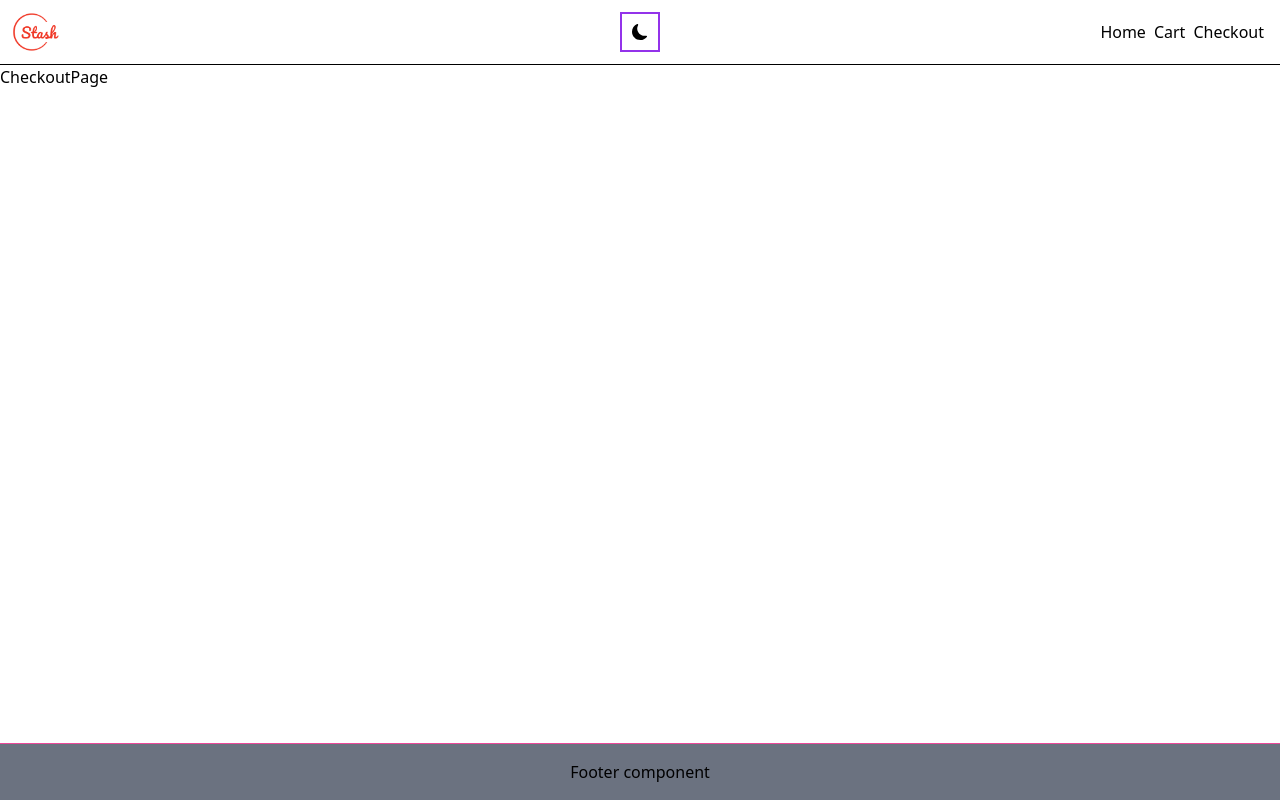
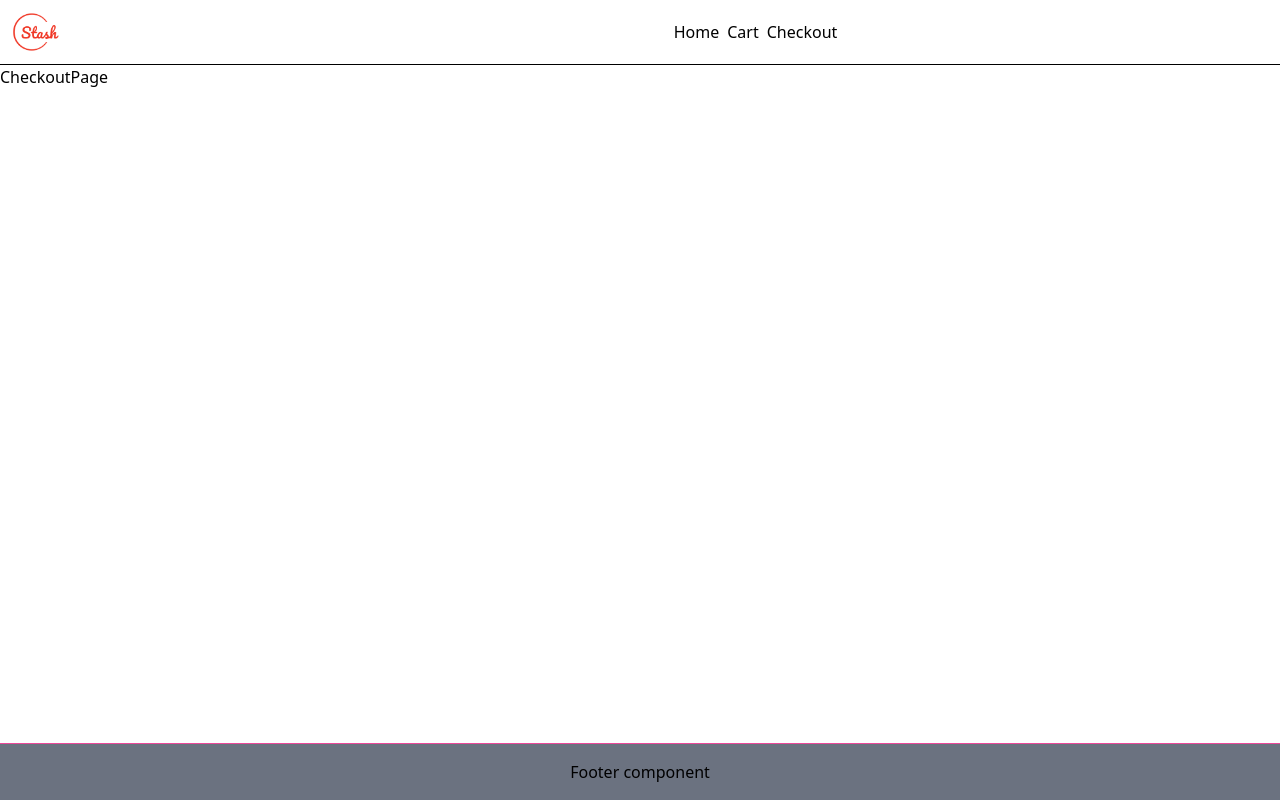
Before and after one commit to johannranudd/next13-ts-ca-jr, a Next.js app: page /checkout in a window 1280 px wide. Built offline with nearby package versions, Linux system fonts and the light colour scheme.

Commit message:
removes btnColorMode to check deployment

```diff
--- a/app/components/navigation/Navbar.tsx
+++ b/app/components/navigation/Navbar.tsx
@@ -1,7 +1,6 @@
 import Link from "next/link";
 import Image from "next/image";
 import LogoImage from "@/images/stash-logo-transparent.png";
-import BtnColorMode from "../ui/BtnColorMode";
 import MenuIcon from "./MenuIcon";
 import MobileMenu from "./MobileMenu";
 import DesktopMenu from "./DesktopMenu";
@@ -14,7 +13,6 @@ export default function Navbar() {
           <Link href={"/"}>
             <Image src={LogoImage} alt="logo" width={80} />
           </Link>
-          <BtnColorMode />
           <MenuIcon />
           <DesktopMenu />
         </nav>
--- a/app/components/ui/btnColorMode.tsx
+++ /dev/null
@@ -1,41 +0,0 @@
-"use client";
-import React, { useState, useEffect } from "react";
-import { useTheme } from "next-themes";
-import { BsFillSunFill, BsFillMoonFill } from "react-icons/bs";
-
-const BtnColorMode = () => {
-  const [mounted, setMounted] = useState(false);
-  const { theme, setTheme, systemTheme } = useTheme();
-
-  useEffect(() => {
-    setMounted(true);
-  }, []);
-
-  if (!mounted) {
-    return null;
-  }
-
-  const currentTheme = theme === "system" ? systemTheme : theme;
-
-  return (
-    <div className="grid place-items-center m-auto border border-2 border-purple-600 p-2 w-10 h-10">
-      {currentTheme === "dark" ? (
-        <button
-          onClick={() => setTheme("light")}
-          className="flex justify-center alight-center"
-        >
-          <BsFillSunFill />
-        </button>
-      ) : (
-        <button
-          onClick={() => setTheme("dark")}
-          className="flex justify-center alight-center"
-        >
-          <BsFillMoonFill />
-        </button>
-      )}
-    </div>
-  );
-};
-
-export default BtnColorMode;
```
